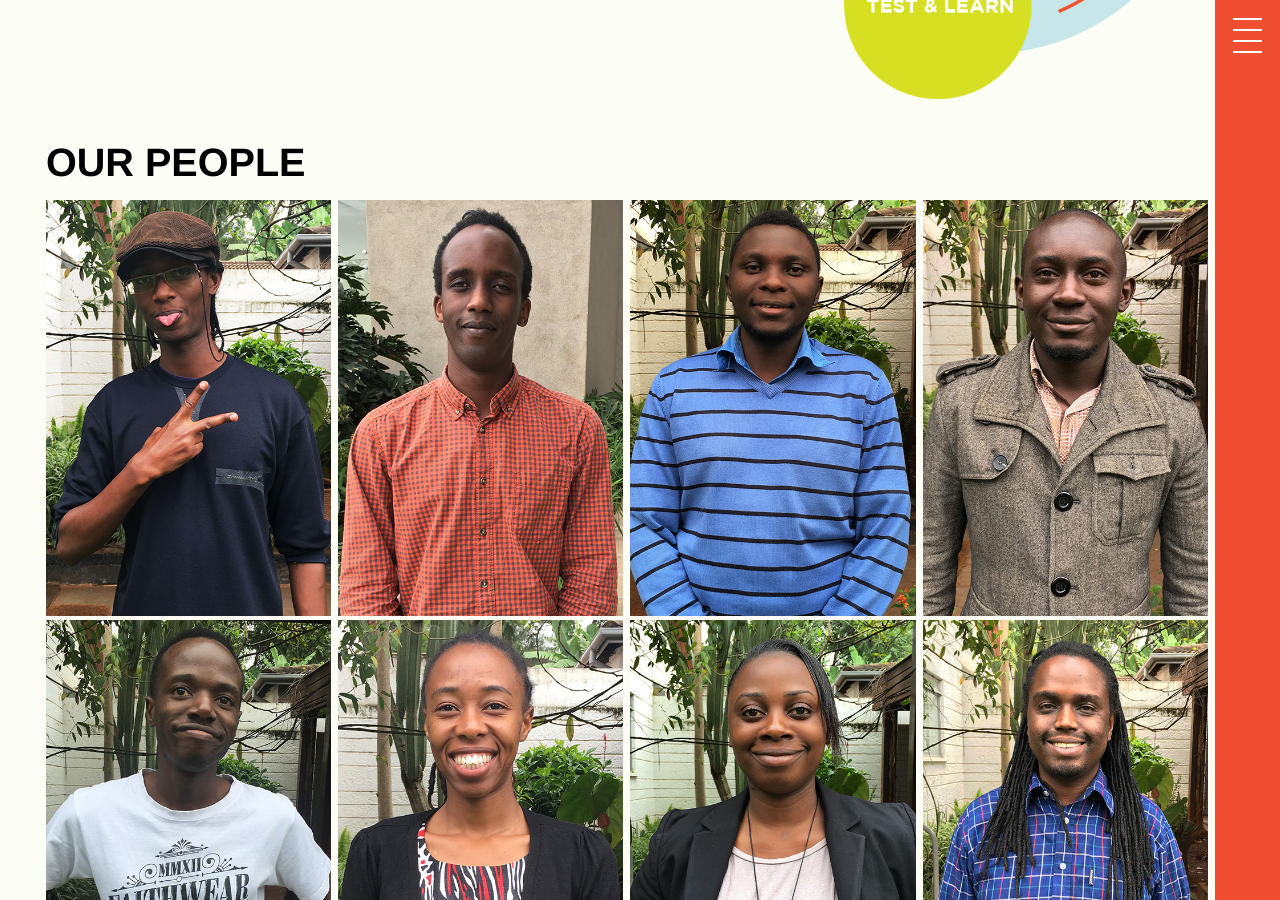
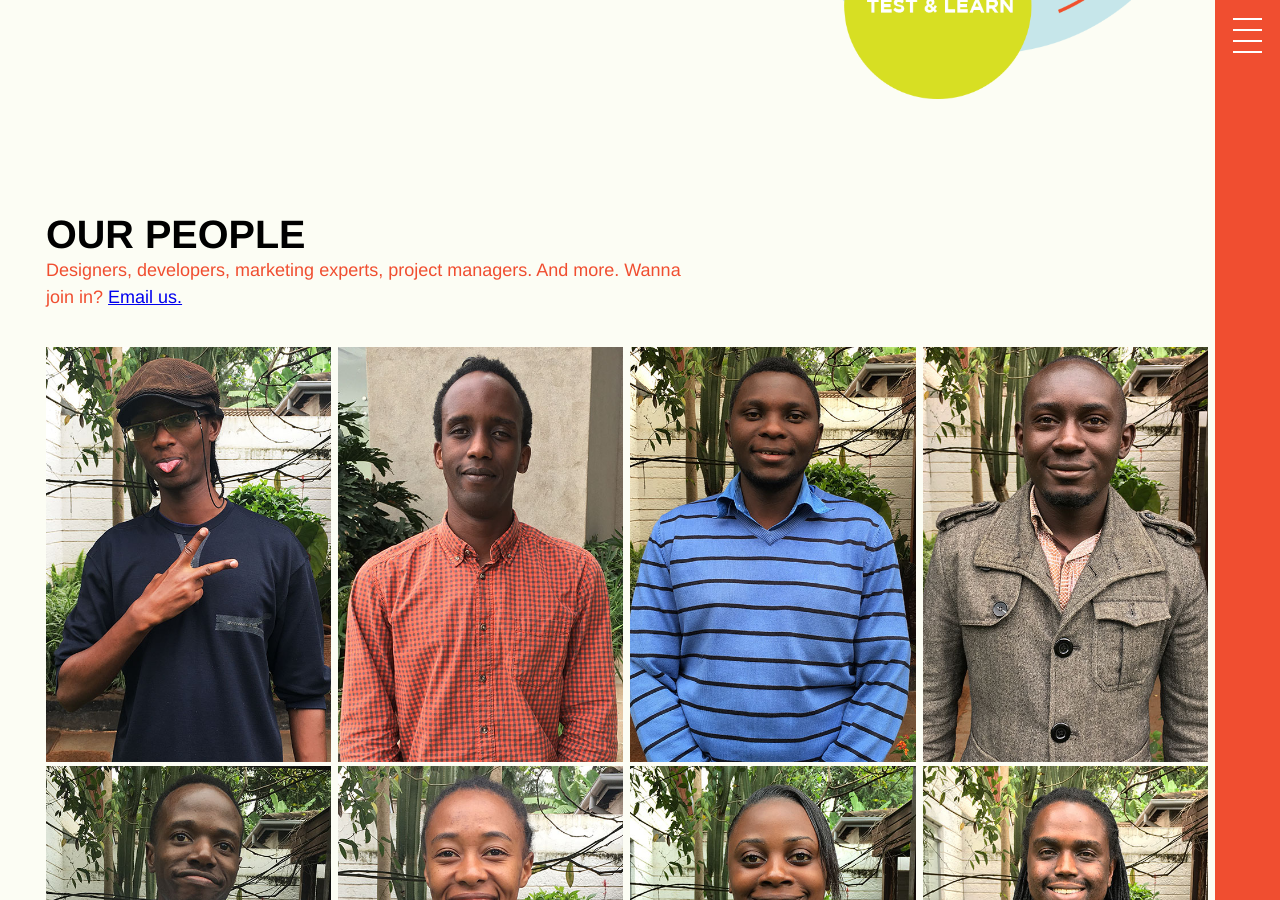
Before and after one commit to ryanhbowman/circle-site, a Jekyll site: the page built from people.html, in a window 1280 px wide and 900 px high, scrolled down 607 px. Built offline with Jekyll 4.4.1, drawn with Linux system fonts in a browser that asks for light colours; some web fonts are replaced.

Commit message:
people again

```diff
--- a/people.html
+++ b/people.html
@@ -42,7 +42,10 @@ layout: default
 <section>
 
   <div class="row clearfix">
-    <h2 class="big">OUR PEOPLE</h2>
+    <article class="left-block block-inside space-group">
+      <h2 class="no-margin big" style="text-align:left;">OUR PEOPLE</h2>
+      <h4 class="explain-long">Designers, developers, marketing experts, project managers. And more. Wanna join in? <a href="mailto:hello@circle.co.ke">Email us.</a></h4>
+    </article>
     <div class="fourths columns"><img src="{{ "/images/ash.jpg" | prepend: site.baseurl }}" alt=""></div>
     <div class="fourths columns"><img src="{{ "/images/biki.jpg" | prepend: site.baseurl }}" alt=""></div>
     <div class="fourths columns"><img src="{{ "/images/david.jpg" | prepend: site.baseurl }}" alt=""></div>
```
